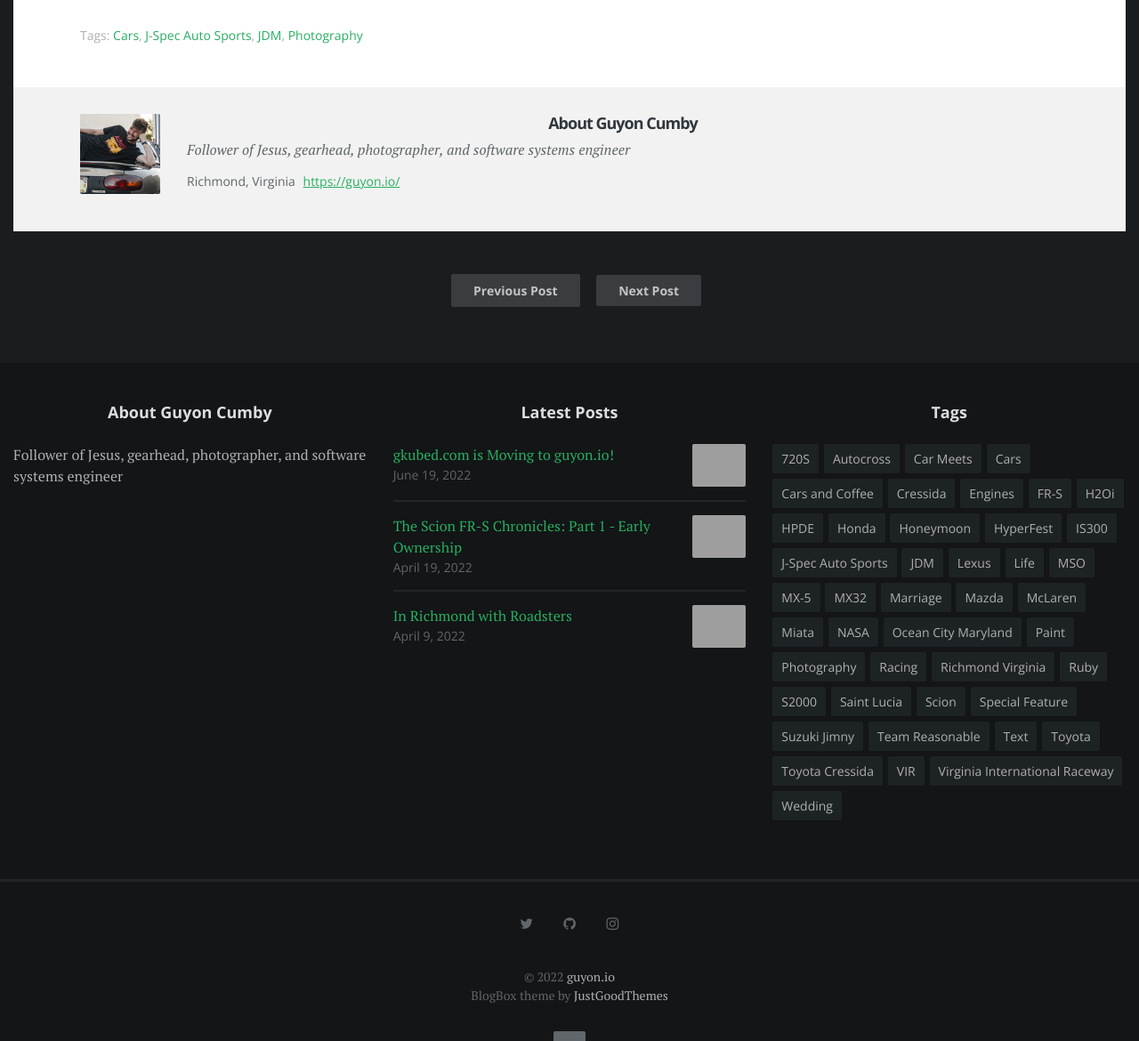
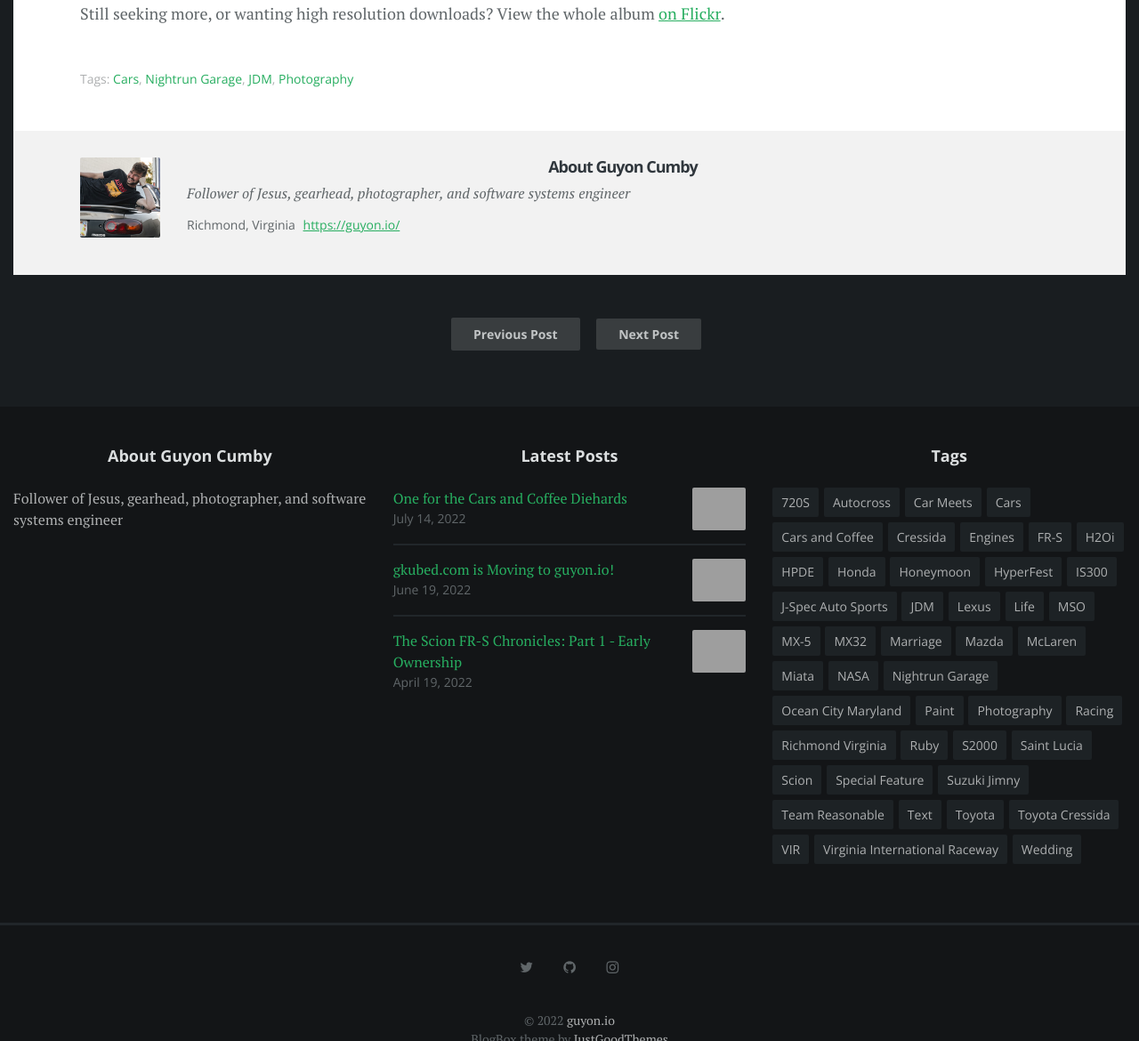
Before and after one commit to gkubed/gkubed.github.io, a Jekyll site: the page built from _posts/2021-10-30-nightrun-garage-open-house-2021.markdown, in a window 1280 px wide and 1400 px high, scrolled down 41057 px, cut to the strip 230-1400 px from the top of the window. Shown: the whole strip at 89% size. Built offline with Jekyll 4.4.1, drawn with Linux system fonts in a browser that asks for light colours; some web fonts are replaced; grey boxes are pictures that could not be loaded.

Commit message:
Add One for the Cars and Coffee Diehards post, fix tag on Nightrun post, and add 49px margin to top

```diff
--- a/_posts/2021-10-30-nightrun-garage-open-house-2021.markdown
+++ b/_posts/2021-10-30-nightrun-garage-open-house-2021.markdown
@@ -3,7 +3,7 @@ layout: post
 title: "Nightrun Garage Open House 2021"
 date: "2021-10-30 17:00:00 -0500"
 featured_image: https://i.guyon.io/2021-10-30-nightrun-garage-open-house-2021/_MG_1695-1400.jpg
-tags: [Cars, J-Spec Auto Sports, JDM, Photography]
+tags: [Cars, Nightrun Garage, JDM, Photography]
 ---
 
 As you'd rightfully assume, I love my cars. They're all special to me in their own little ways, despite none of them being new, shiny, or expensive. Most of them are old (averaging 26.4 years since new) and all but my FR-S were purchased for no more than $5,000 USD. Despite having little monetary value, I'm still pretty particular about them, and I don't just trust anyone to work on them.
--- /dev/null
+++ b/_posts/2022-07-14-one-for-the-cars-and-coffee-diehards.md
@@ -0,0 +1,85 @@
+---
+layout: post
+title: "One for the Cars and Coffee Diehards"
+date: 2022-07-14
+featured_image: https://i.guyon.io/2022-07-14-one-for-the-cars-and-coffee-diehards/_MG_1002-1400.jpg
+tags: [Cars and Coffee, Richmond Virginia, Cars]
+---
+
+Here in Richmond, Virginia, we're blessed with an active Cars and Coffee community that meets every two weeks. If I'm in town, you can guarantee I'm around somewhere - more recently in my NA Miata, '87 AE82 FX or '72 F-250.
+
+Attendance is more or less directly related to the weather forecast, and if it's bad enough the organizers will postpone the event until the next Saturday.
+
+<!--more-->
+
+Weather was *not* looking favorable on Saturday. When I woke up at 6:45 AM it was pouring, so I turned my alarm off and went back to sleep - surely it was not going to be held. But when I woke up a tad before 8 and it wasn't raining...I knew I had to at least *see* if other people were going to show up.
+
+You have to crest a little hill when pulling into the parking lot where Cars and Coffee is held - some days you wonder where you'll be able to find a place to park, and other days there's only a few cars in the lot.
+
+{% include image_full.html url="" imageurl="https://i.guyon.io/2022-07-14-one-for-the-cars-and-coffee-diehards/_MG_1093-1400.jpg" title="" caption="" %}
+
+To my surprise, there was a nice little turnout!
+
+I normally bring my camera to Cars and Coffee, but if I'm honest, I typically don't end up using it. It's normal for me to get out of my car, immediately strike up conversations with friends or strangers, and next thing I know it's 10:30 and I'm among the last to leave. That's no problem for me - it was never about the cars.
+
+{% include image_full.html url="" imageurl="https://i.guyon.io/2022-07-14-one-for-the-cars-and-coffee-diehards/_MG_1008-1400.jpg" title="" caption="" %}
+
+Before leaving home, I reached out to my favorite groupchat and asked if anyone was going but only received *nay*s, which meant it was a good opportunity to actually use my camera.
+
+And so I did.
+
+{% include image_full.html url="" imageurl="https://i.guyon.io/2022-07-14-one-for-the-cars-and-coffee-diehards/_MG_0990-1400.jpg" title="" caption="" %}
+{% include image_full.html url="" imageurl="https://i.guyon.io/2022-07-14-one-for-the-cars-and-coffee-diehards/_MG_0987-1400.jpg" title="" caption="" %}
+{% include image_full.html url="" imageurl="https://i.guyon.io/2022-07-14-one-for-the-cars-and-coffee-diehards/_MG_0991-1400.jpg" title="" caption="" %}
+
+One of my favorites this weekend was my friend Jordan's Toyota Corolla AE82 GT-S track car. It's much like my AE82 - you know, except totally track prepped, manual, and has the hotter 4A-GE engine.
+
+{% include image_full.html url="" imageurl="https://i.guyon.io/2022-07-14-one-for-the-cars-and-coffee-diehards/_MG_1052-1400.jpg" title="" caption="" %}
+{% include image_full.html url="" imageurl="https://i.guyon.io/2022-07-14-one-for-the-cars-and-coffee-diehards/_MG_1049-1400.jpg" title="" caption="" %}
+{% include image_full.html url="" imageurl="https://i.guyon.io/2022-07-14-one-for-the-cars-and-coffee-diehards/_MG_1046-1400.jpg" title="" caption="" %}
+{% include image_full.html url="" imageurl="https://i.guyon.io/2022-07-14-one-for-the-cars-and-coffee-diehards/_MG_1042-1400.jpg" title="" caption="" %}
+
+At some point, Ruby and I had an Isuzu Rodeo that we loved, but ultimately sold it because we didn't want to deal with the inevitable future engine problems those typically have later in life (imagine oil in the engine, except everywhere but inside the engine). That problem appeared to have been solved in this Isuzu Amigo that ended up parking next to Jordan with this LS1 swap.
+
+{% include image_full.html url="" imageurl="https://i.guyon.io/2022-07-14-one-for-the-cars-and-coffee-diehards/_MG_1100-1400.jpg" title="" caption="" %}
+
+Speaking of LS swaps, this BMW E39 5-series is powered by an LS that not-so-subtley protrudes through of the hood.
+
+{% include image_full.html url="" imageurl="https://i.guyon.io/2022-07-14-one-for-the-cars-and-coffee-diehards/_MG_1014-1400.jpg" title="" caption="" %}
+
+On the other side of the row of BMWs is this cute little 316 ti. I've always thought these were a little funny looking, but that makes me appreciate them even more.
+
+{% include image_full.html url="" imageurl="https://i.guyon.io/2022-07-14-one-for-the-cars-and-coffee-diehards/_MG_1041-1400.jpg" title="" caption="" %}
+
+I'm not a huge C8 Corvette guy (sorry), but this one had the popular "Lambo door" mod installed which is kinda novel.
+
+{% include image_full.html url="" imageurl="https://i.guyon.io/2022-07-14-one-for-the-cars-and-coffee-diehards/c8-1400.jpg" title="" caption="" %}
+
+Conversely, because I own an FR-S, any of those cars get my attention. The first was a '15 or '16 FR-S that looks like it's starting its journey similar to mine - clear sidemarkers, license plate relocation, and Valenti tail lights. I wonder what the future of this one holds. The second was a new 2022 Toyota GR 86. I got the opportunity to drive my friend Brett's GR 86 a while ago and I was very, very impressed.
+
+{% include image_full.html url="" imageurl="https://i.guyon.io/2022-07-14-one-for-the-cars-and-coffee-diehards/_MG_1072-1400.jpg" title="" caption="" %}
+{% include image_full.html url="" imageurl="https://i.guyon.io/2022-07-14-one-for-the-cars-and-coffee-diehards/_MG_1083-1400.jpg" title="" caption="Stock #1" %}
+
+When 10:00 AM rolled around, I started my Miata and tucked away my camera in the passenger bucket. But right as I was about to get in, one last car arrived that I *had* to take a few pictures of.
+
+{% include image_full.html url="" imageurl="https://i.guyon.io/2022-07-14-one-for-the-cars-and-coffee-diehards/_MG_1139-1400.jpg" title="" caption="" %}
+
+This is a 1984 AMC Eagle, and while the wheels are from an Oldsmobile Alero, it rode that high straight out of the factory. I made some good smalltalk with the owner (fittingly wearing a Philadelphia Eagles jersey), who has what sounded like a dozen odd projects like this one.
+
+{% include image_full.html url="" imageurl="https://i.guyon.io/2022-07-14-one-for-the-cars-and-coffee-diehards/_MG_1149-1400.jpg" title="" caption="" %}
+{% include image_full.html url="" imageurl="https://i.guyon.io/2022-07-14-one-for-the-cars-and-coffee-diehards/_MG_1157-1400.jpg" title="" caption="Turns out this is the same excellent 4 liter inline-6 engine that comes in the Jeep Cherokee XJ" %}
+{% include image_full.html url="" imageurl="https://i.guyon.io/2022-07-14-one-for-the-cars-and-coffee-diehards/eagle-1400.jpg" title="" caption="" %}
+
+Thanks for tagging along. Below are a few more photos. ❤
+
+# Bonus Photos
+
+{% include image_full.html url="" imageurl="https://i.guyon.io/2022-07-14-one-for-the-cars-and-coffee-diehards/_MG_1022-1400.jpg" title="" caption="" %}
+{% include image_full.html url="" imageurl="https://i.guyon.io/2022-07-14-one-for-the-cars-and-coffee-diehards/_MG_1120-1400.jpg" title="" caption="" %}
+{% include image_full.html url="" imageurl="https://i.guyon.io/2022-07-14-one-for-the-cars-and-coffee-diehards/_MG_1031-1400.jpg" title="" caption="" %}
+{% include image_full.html url="" imageurl="https://i.guyon.io/2022-07-14-one-for-the-cars-and-coffee-diehards/_MG_1029-1400.jpg" title="" caption="" %}
+{% include image_full.html url="" imageurl="https://i.guyon.io/2022-07-14-one-for-the-cars-and-coffee-diehards/_MG_1021-1400.jpg" title="" caption="" %}
+{% include image_full.html url="" imageurl="https://i.guyon.io/2022-07-14-one-for-the-cars-and-coffee-diehards/_MG_1039-1400.jpg" title="" caption="" %}
+{% include image_full.html url="" imageurl="https://i.guyon.io/2022-07-14-one-for-the-cars-and-coffee-diehards/_MG_1165-1400.jpg" title="" caption="" %}
+
+Still seeking more, or wanting high resolution downloads? View the whole album [on Flickr](https://www.flickr.com/photos/gkubed/albums/72157720087757813).
--- a/css/main.scss
+++ b/css/main.scss
@@ -326,6 +326,7 @@ ul.search-results {
 
 .post {
     background: #fff;
+    margin-top: 49px; // Added due to overlap
     margin-bottom: 0px; //60px
 }
 
```
